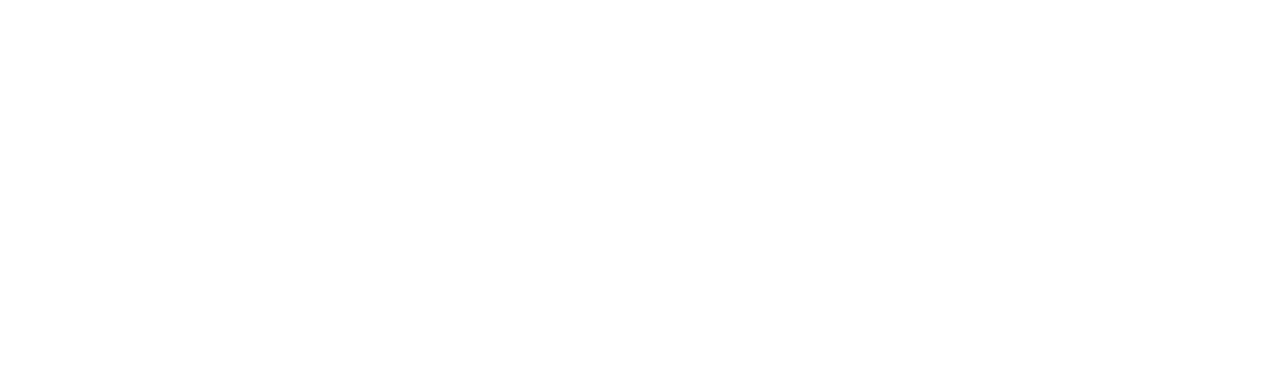
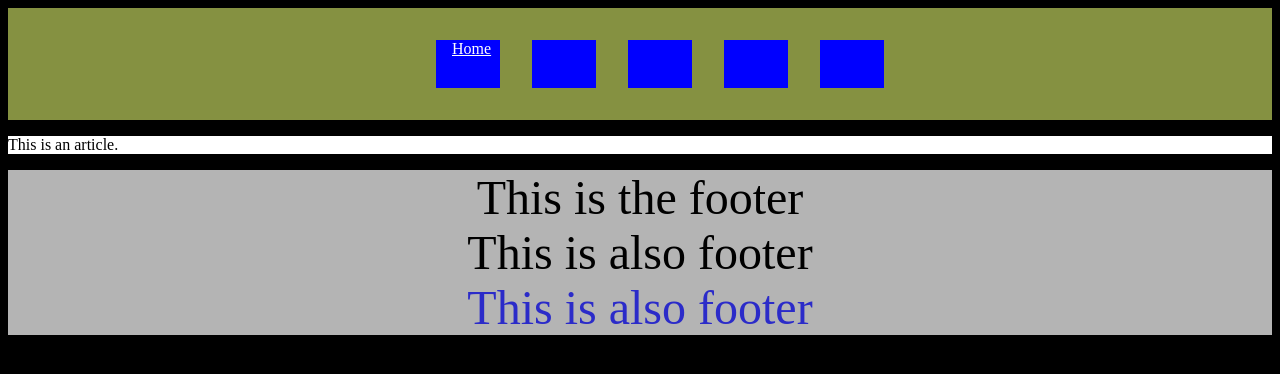
Before and after one commit to haimhi/Prog_WebAppCourse, a plain HTML site: page session3/index.html in a window 1280 px wide. Drawn offline with Linux system fonts and the light colour scheme.

Commit message:
more changes

```diff
--- a/session3/index.html
+++ b/session3/index.html
@@ -1,12 +1,44 @@
 <!DOCTYPE html>
 <html lang="en">
+
 <head>
     <meta charset="UTF-8">
     <meta http-equiv="X-UA-Compatible" content="IE=edge">
     <meta name="viewport" content="width=device-width, initial-scale=1.0">
-    <title>Document</title>
+    <link rel="stylesheet" href="style.css">
+    <title>CSS and Div Examples</title>
+
 </head>
+
 <body>
+    <header>
 
+    </header>
+    <nav class="navbar">
+        <ul class="navbar">
+            <li><a href="#">Home</a></li>
+            <li></li>
+            <li></li>
+            <li></li>
+            <li></li>
+        </ul>
+    </nav>
+    <main>
+        <section>
+
+        </section>
+        <article>
+            <p>This is an article.</p>
+        </article>
+        <aside>
+
+        </aside>
+    </main>
+    <footer>
+        <p>This is the footer</p>
+        <p>This is also footer</p>
+        <p class="text_blue">This is also footer</p>
+    </footer>
 </body>
+
 </html>
--- /dev/null
+++ b/session3/style.css
@@ -0,0 +1,44 @@
+body {
+    background-color: black;
+}
+
+nav {
+    background: #859141;
+}
+
+.navbar {
+    display: flex;
+    justify-content: space-evenly;
+
+}
+
+.navbar li , a {
+    list-style-type: none;
+    width: 4em;
+    height: 3em;
+    background-color: blue;
+    text-align: center;
+    color: white;
+    margin: 1em;
+}
+
+article {
+    background: white;
+}
+
+footer {
+    background-color: rgb(180, 180, 180);
+    size: 6em;
+    display: flex;
+    justify-content: center;
+    flex-direction: column;
+}
+
+footer p {
+    font-size: 3em;
+    margin: 0 auto;
+}
+
+footer p.text_blue {
+    color: #2b2bc9;
+}
```
